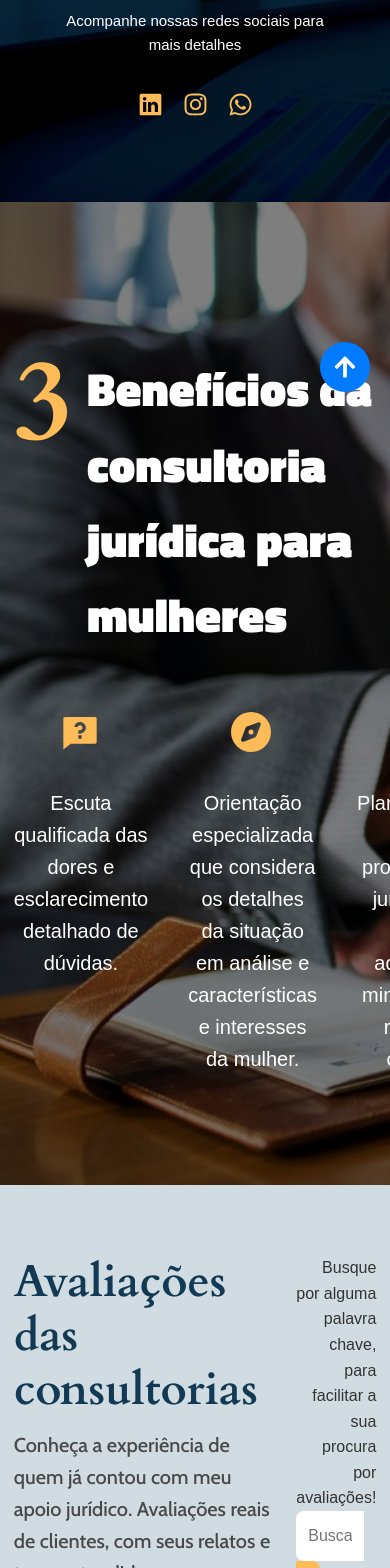
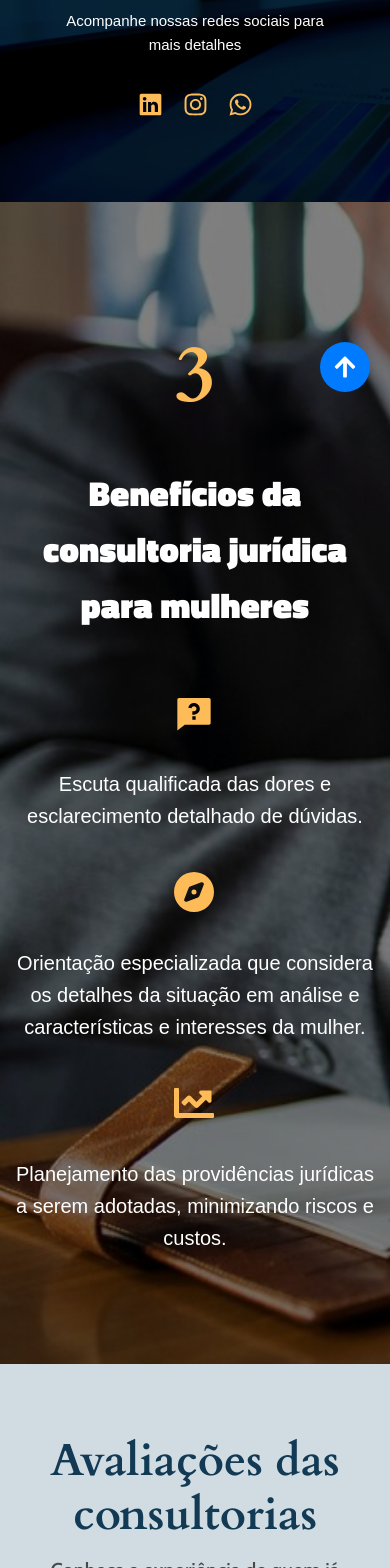
Before and after one commit to LucasWanderleyGomes/ProJuridico-front, a React (Vite) app in the folder projuridico_frontend/: page /consultoria in a window 390 px wide. Shown: the part 432-2000 px from the top of the page. Built offline with nearby package versions, Linux system fonts and the light colour scheme; no server answers; the HTML template or start-up script is replaced by a standard one; a web font is replaced by a local one.

Commit message:
[RESPONSIVIDADE] - Consultoria

```diff
--- a/projuridico_frontend/src/styles/Pages/Consultoria.css
+++ b/projuridico_frontend/src/styles/Pages/Consultoria.css
@@ -199,3 +199,118 @@
 #icone-busca{
     font-size: 19px;
 }
+
+@media (max-width: 1200px){
+    #title-vantagens {
+
+    flex-direction: column;
+    align-items: center;
+
+}
+
+#title-vantagens>p {
+    margin-bottom: 0;
+    font-size: 35px;
+    margin-top: 10px;
+    font-family: "Titillium Web", sans-serif;
+    font-weight: 800;
+    font-style: normal;
+    text-align: center;
+}
+}
+
+@media (max-width: 850px){
+    #title-vantagens {
+
+    flex-direction: column;
+    align-items: center;
+
+}
+
+#number-span {
+    font-size: 80px;
+}
+#title-vantagens>p {
+    margin-bottom: 0;
+    font-size: 35px;
+    /* margin-top: 39px; */
+    font-family: "Titillium Web", sans-serif;
+    font-weight: 800;
+    font-style: normal;
+    text-align: center;
+}
+}
+
+@media (max-width: 800px){
+    #txt-busca {
+    font-size: 16px;
+    text-align: center;
+    width: 100%;
+}
+#content-cabecalho {
+    max-width: 95%;
+    font-family: "Cabin", sans-serif;
+    font-optical-sizing: auto;
+    font-weight: 500;
+    font-style: normal;
+    margin-bottom: 0;
+    color: rgb(73, 73, 73);
+    text-align: center;
+    margin-bottom: 40px;
+}
+
+.content-consultas {
+    width: 93%;
+    display: grid
+;
+    grid-template-columns: repeat(2, 1fr);
+    gap: 14px;
+    padding: 65px 0px;
+}
+
+    .cabecalho-consultorias {
+    display: flex
+;
+    flex-direction: column;
+    align-items: center;
+    gap: 12px;
+}
+
+   .icones-cabecalho {
+        width: 90%;
+        gap: 30px;
+    }
+    .texts {
+    display: flex
+;
+    flex-direction: column;
+    align-items: center;
+    justify-content: space-around;
+    gap: 40px;
+}
+
+.container-cabecalho {
+    margin-top: 70px;
+    width: 93%;
+    display: flex
+;
+    flex-direction: column;
+    align-items: center;
+    gap: 10px;
+}
+}
+
+@media (max-width: 590px){
+
+    #title-avs {
+        text-align: center;
+    }
+.content-consultas {
+        width: 85%;
+        display: grid
+;
+        grid-template-columns: repeat(1, 1fr);
+        gap: 14px;
+        padding: 65px 0px;
+    }
+}
```
